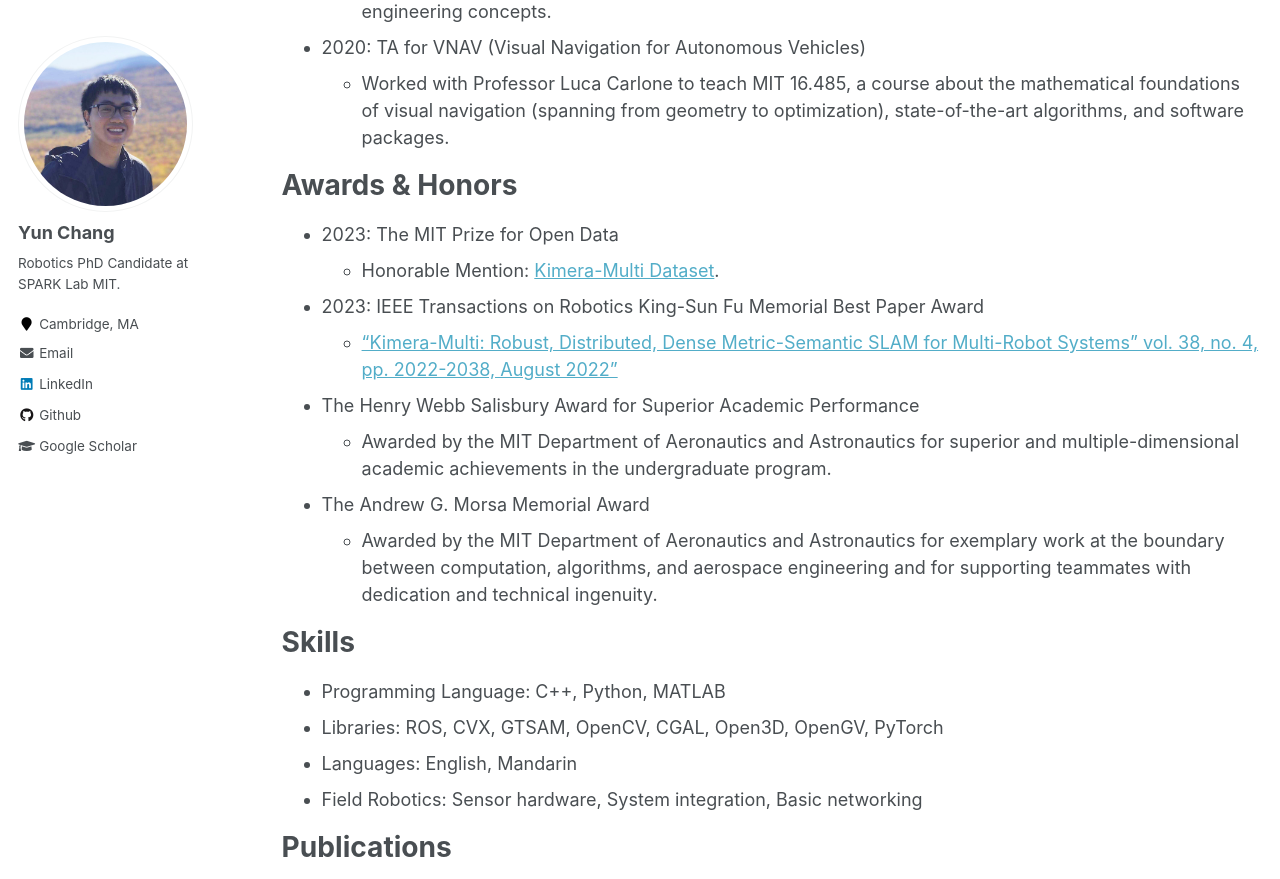
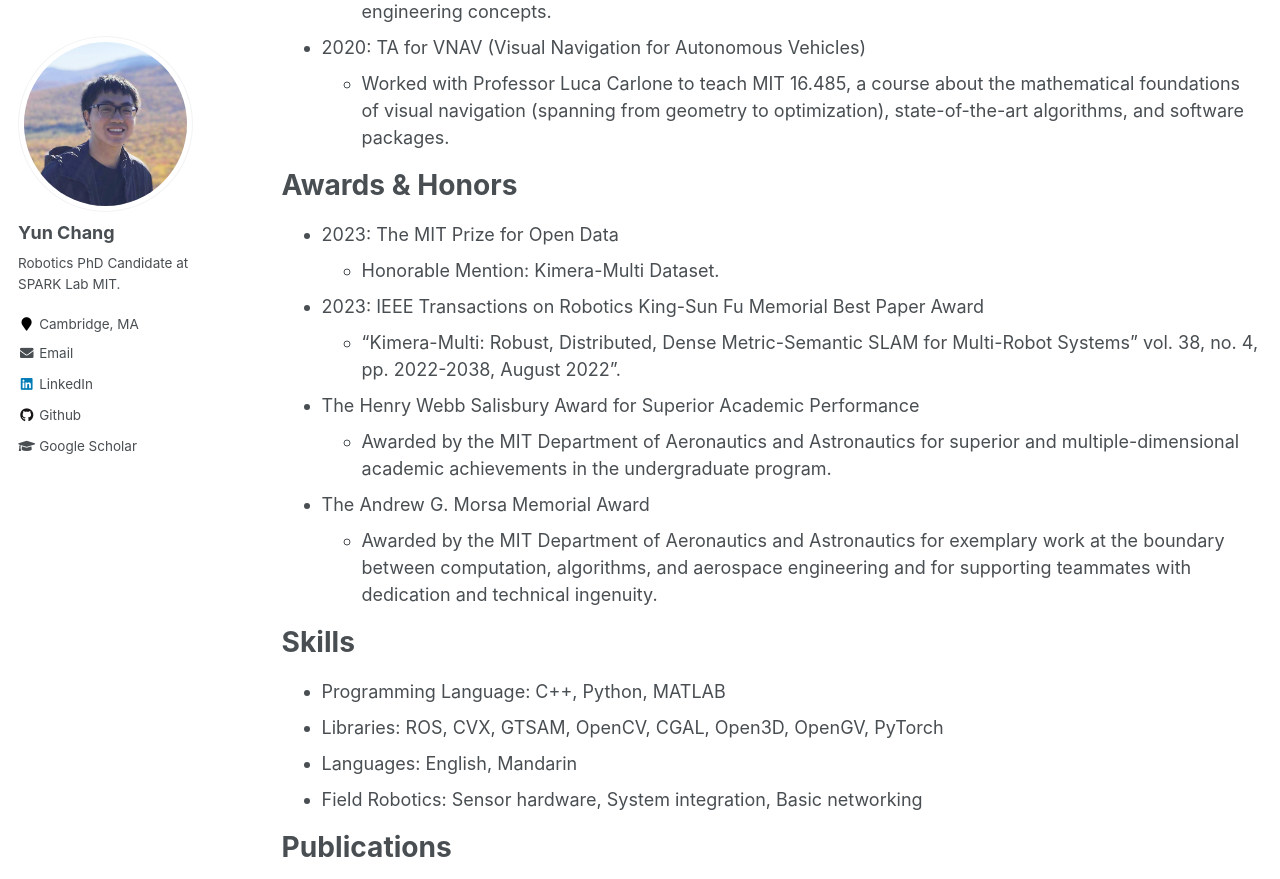
Before and after one commit to yunzc/yunzc.github.io, a Jekyll site: the page built from _pages/cv.md, in a window 1280 px wide and 900 px high, scrolled down 1540 px, cut to the strip 0-879 px from the top of the window. Built offline with Jekyll 4.4.1, drawn with Linux system fonts in a browser that asks for light colours; some of the changed lines change nothing that is shown.

Commit message:
remove cv links

```diff
--- a/_pages/cv.md
+++ b/_pages/cv.md
@@ -26,7 +26,7 @@ Work Experience
 ======
 * 2019 - 2021: Perception Team
   * Team CoSTAR (NASA JPL / MIT / Caltech, KAIST, LTU collaborative)
-  * Project: Built and maintained a lidar-based multi-robot simultaneous localization and mapping (SLAM) system for team CoSTAR as part of the system supporting a team of heterogeneous robots competing in the DARPA Subterranean Challenge: a competition where a team of robots have to autonomously find and localize objects in a GPS denied underground environment. [website](https://costar.jpl.nasa.gov/) [github](https://github.com/NeBula-Autonomy/LAMP)
+  * Project: Built and maintained a lidar-based multi-robot simultaneous localization and mapping (SLAM) system for team CoSTAR as part of the system supporting a team of heterogeneous robots competing in the DARPA Subterranean Challenge: a competition where a team of robots have to autonomously find and localize objects in a GPS denied underground environment.
 
 * 2016 - 2019: Undergraduate Researcher
   * Model-based Embedded and Robotic Systems Group
@@ -55,10 +55,10 @@ Teaching
 Awards & Honors
 ======
 * 2023: The MIT Prize for Open Data
-  * Honorable Mention: [Kimera-Multi Dataset](https://libraries.mit.edu/opendata/open-data-mit-home/mit-prize/).
+  * Honorable Mention: Kimera-Multi Dataset.
 
 * 2023: IEEE Transactions on Robotics King-Sun Fu Memorial Best Paper Award
-  * ["Kimera-Multi: Robust, Distributed, Dense Metric-Semantic SLAM for Multi-Robot Systems" vol. 38, no. 4, pp. 2022-2038, August 2022"](https://spectrum.ieee.org/multi-robot-slam-icra2023)
+  * "Kimera-Multi: Robust, Distributed, Dense Metric-Semantic SLAM for Multi-Robot Systems" vol. 38, no. 4, pp. 2022-2038, August 2022".
 
 * The Henry Webb Salisbury Award for Superior Academic Performance
   * Awarded by the MIT Department of Aeronautics and Astronautics for superior and multiple-dimensional academic achievements in the undergraduate program.
```
